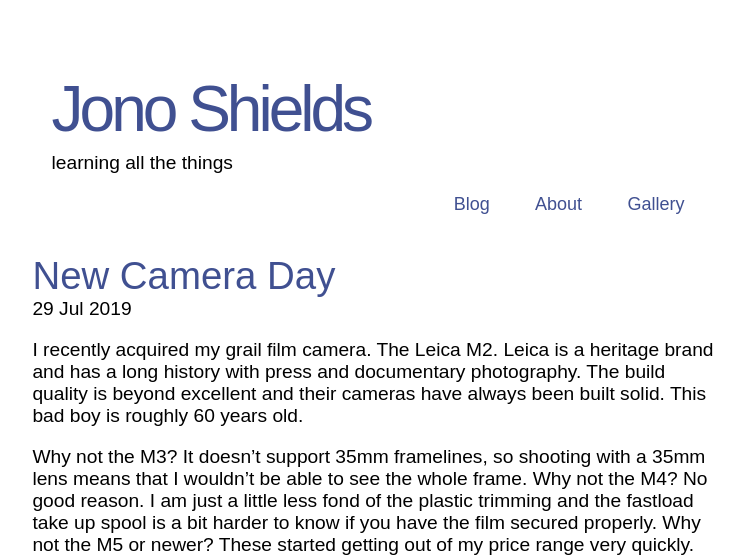
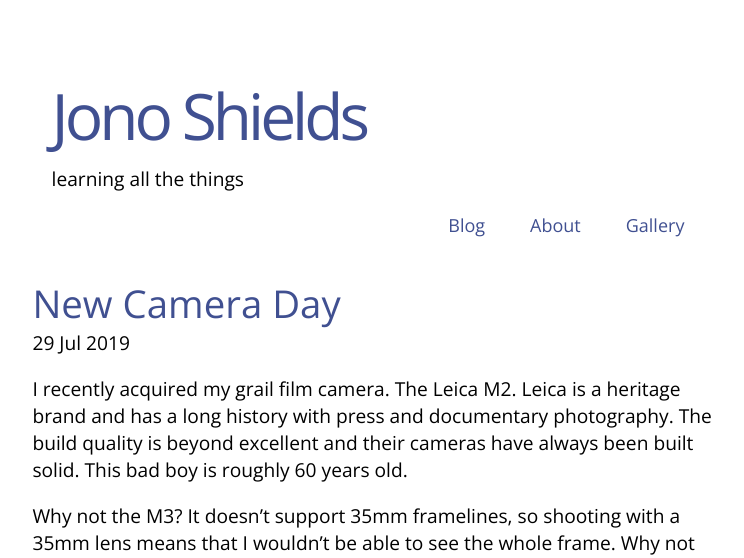
Before and after one commit to foopod/blog-3.0, a Jekyll site: the page built from index.html, in a window 1280 px wide. Shown: the top 558 px of the page, without its empty margins (262-1006 px from the left). Built offline with Jekyll 4.4.1, drawn with Linux system fonts in a browser that asks for light colours; the list of posts is cut into pages by our own code.

Commit message:
Update style.css

```diff
--- a/public/css/style.css
+++ b/public/css/style.css
@@ -1,5 +1,5 @@
 body {
-  font-family: 'Fira Sans', sans-serif;
+  font-family: 'Open Sans', sans-serif;
   box-sizing: border-box;
   margin:0;
   font-size: 1.2em;
```
